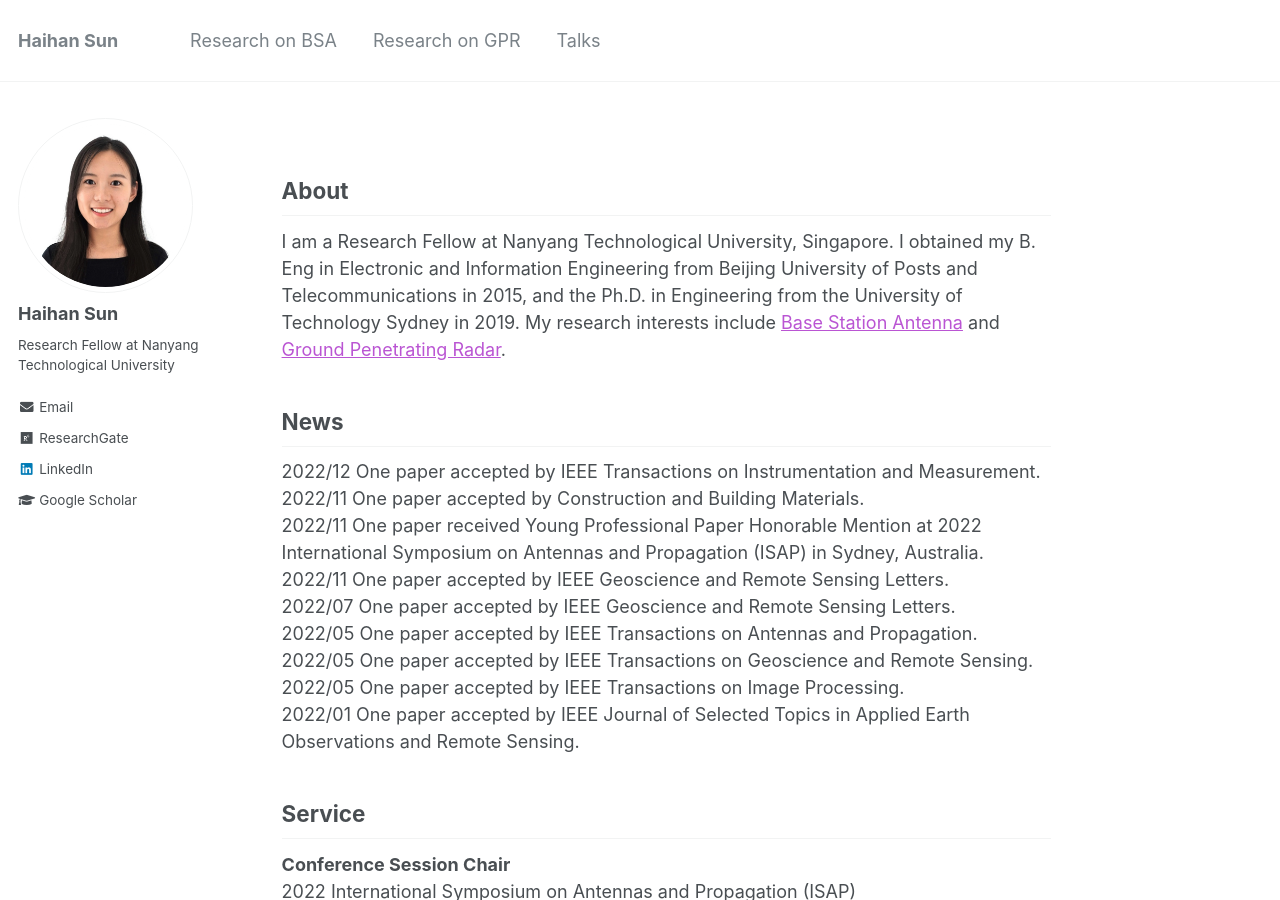
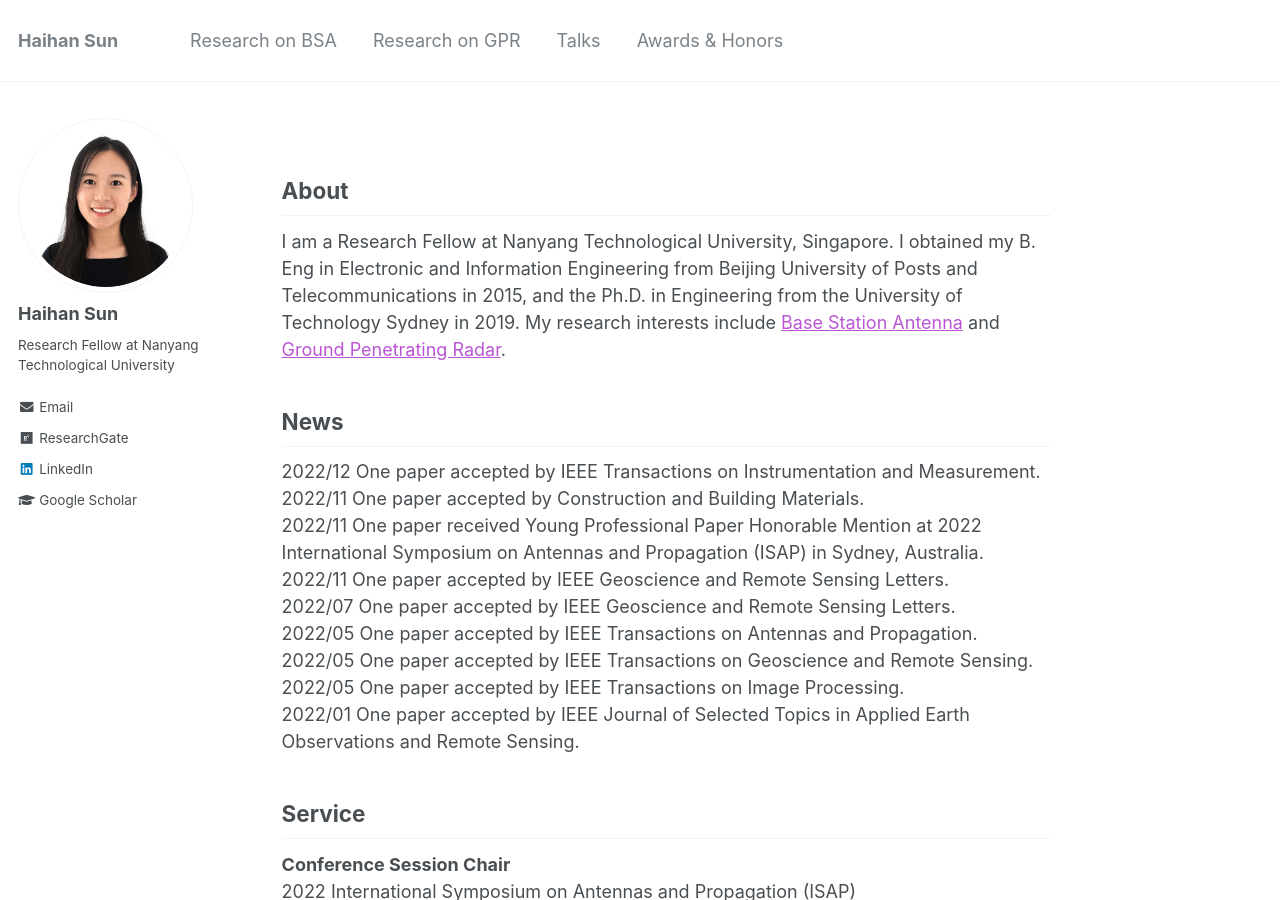
Before and after one commit to Haihan-Sun/Haihan-Sun.github.io, a Jekyll site: the page built from _pages/about.md, in a window 1280 px wide and 900 px high. Built offline with Jekyll 4.4.1, drawn with Linux system fonts in a browser that asks for light colours.

Commit message:
Update navigation.yml

```diff
--- a/_data/navigation.yml
+++ b/_data/navigation.yml
@@ -9,6 +9,9 @@ main:
   - title: "Talks"
     url: /talks/
 
+  - title: "Awards & Honors"
+    url: /awards/
+
  # - title: "Teaching"
  #   url: /teaching/
 
```
